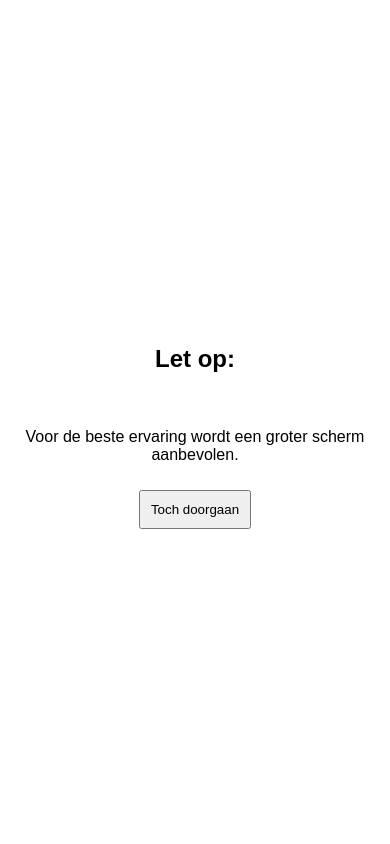
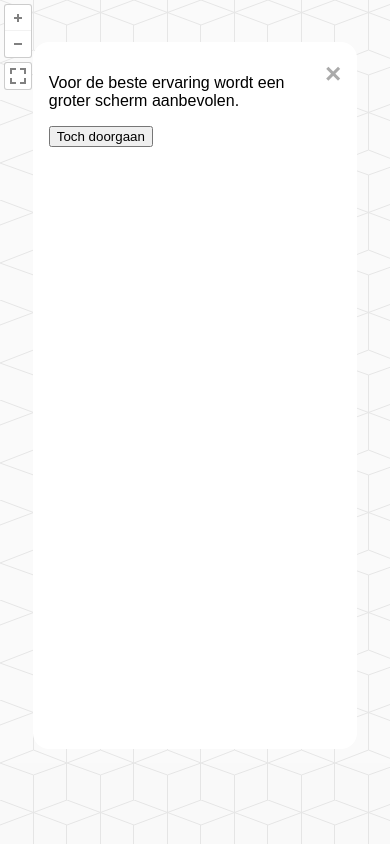
Before and after one commit to vu-ih2ls/vu-virtual-lab, a plain HTML site: page index.html in a window 390 px wide. Drawn offline with Linux system fonts and the light colour scheme.

Commit message:
Add option to show modals
Modals can be shown instead of opening links.

```diff
--- a/index.html
+++ b/index.html
@@ -10,55 +10,68 @@
         html, body {
             height: 100%;
             margin: 0;
+            font-family: sans-serif;
         }
         #panorama {
             height: 100%;
         }
-        /* Warning for small screens */
-        .overlay {
+        /* Simple modal, based on https://www.w3schools.com/howto/howto_css_modals.asp */
+        .modal {
+            display: block;
+            position: fixed;
+            z-index: 1;
+            padding-top: 5vh;
+            inset: 0;
+            width: 100%;
             height: 100%;
-            display: flex;
-            justify-content: center;
-            align-items: center;
-            text-align: center;
-            flex-direction: column;
-            font-family: sans-serif;
+            background-color: rgba(255, 255, 255, 0.5);
         }
-        .overlay > :is(h2, p, button) {
-            padding: 10px;
+        .modal-content {
+            background-color: white;
+            margin: auto;
+            padding: 1em;
+            width: 75%;
+            border-radius: 1em;
         }
-        .hidden {
-            display: none;
+        .close {
+            color: #aaaaaa;
+            float: right;
+            font-size: 28px;
+            font-weight: bold;
+        }
+        .close:hover,
+        .close:focus {
+            color: #000;
+            text-decoration: none;
+            cursor: pointer;
         }
     </style>
 </head>
 <body>
-    <div id="popup" class="hidden overlay">
-        <h2>Let op:</h2>
-        <p>Voor de beste ervaring wordt een groter scherm aanbevolen.</p>
-        <button onclick="popup()">Toch doorgaan</button>
-    </div>
     <div id="panorama"></div>
+    <template id="modal">
+         <div class="modal">
+            <div class="modal-content">
+                <span class="close" onclick="return this.parentNode.parentNode.remove();">&times;</span>
+            </div>
+         </div>
+    </template>
     <script type="module">
       import pannellumViewer from './pannellumViewer.js';
       import settings from './settings.js';
+      import {smallScreenModal} from './modal.js';
 
       // Initialize pannellum viewer.
       pannellum.viewer('panorama', pannellumViewer);
 
-      // Warning for small screens.
+      // Show warning for small screens (messages below can be changed).
       if (settings.smallScreenWarning) {
         let windowSize = window.innerWidth;
         window.addEventListener('load', () => {
-          if (windowSize <= 800) {popup()}
+          if (windowSize <= 800) {smallScreenModal(
+            'Voor de beste ervaring wordt een groter scherm aanbevolen.', 'Toch doorgaan'
+          )}
         });
-      }
-    </script>
-    <script>
-      // Popup function for small screen warning.
-      function popup() {
-        document.getElementById('popup').classList.toggle('hidden');
-        document.getElementById('panorama').classList.toggle('hidden');
       }
     </script>
 </body>
--- /dev/null
+++ b/modal.js
@@ -0,0 +1,61 @@
+// Popup function for small screen warning.
+export let smallScreenModal = function(msg, btn) {
+  // See https://developer.mozilla.org/en-US/docs/Web/HTML/Element/template
+  // Select elements
+  const body = document.querySelector("body");
+  const template = document.querySelector("#modal");
+  // Clone the template
+  const clone = template.content.cloneNode(true);
+  let content = clone.querySelector(".modal-content");
+  // Modal should fill 80% of screen height
+  content.style = "min-height: 80vh;";
+  // Adding <p> tag:
+  let p = document.createElement("p");
+  p.textContent = msg;
+  content.appendChild(p);
+  // Adding <button>:
+  let button = document.createElement("button");
+  button.textContent = btn;
+  button.onclick = function() {return this.parentNode.parentNode.remove()};
+  content.appendChild(button);
+  // Add modal to body
+  body.appendChild(clone);
+};
+
+export let showModal = function(e, [type, value]) {
+  // See https://developer.mozilla.org/en-US/docs/Web/HTML/Element/template
+  // Select elements
+  const body = document.querySelector("body");
+  const template = document.querySelector("#modal");
+  // Clone the template
+  const clone = template.content.cloneNode(true);
+  let content = clone.querySelector(".modal-content");
+  // Determine type of modal.
+  if (type === 'p') {
+    // Adding <p> tag:
+    let p = document.createElement("p");
+    p.textContent = value;
+    content.appendChild(p)
+  } else if (type === 'iframe') {
+    // Adding <iframe> tag with video url:
+    let iframe = document.createElement("iframe");
+    // Styling
+    iframe.allowFullscreen = true;
+    iframe.width = "100%";
+    iframe.style = "min-height: 80vh;";
+    iframe.frameBorder = "0";
+    // Set url of iframe to value
+    iframe.src = value;
+    content.appendChild(iframe);
+  } else if (type === 'img') {
+    // Adding <img> tag with img url:
+    let img = document.createElement("img");
+    // Styling
+    img.style = "width: 100%; min-height: 80vh;";
+    // Set url of img to value
+    img.src = value;
+    content.appendChild(img);
+  }
+  // Add modal to body
+  body.appendChild(clone);
+};
--- a/pannellumViewer.js
+++ b/pannellumViewer.js
@@ -1,5 +1,6 @@
 // Import settings from settings file.
 import settings from './settings.js';
+import {showModal} from './modal.js';
 const baseUrl = settings.baseUrl;
 const folder = settings.folder;
 
@@ -37,7 +38,14 @@ const pannellumViewer = {
           // Text shown on hover.
           "text": "Instrument 1",
           // Link to canvas page or url with more information.
-          "URL": baseUrl + "/pages/instrument"
+          // "URL": baseUrl + "/pages/instrument",
+
+          // OR: Use custom popup function to show popup.
+          "clickHandlerFunc": showModal,
+          // With arguments: array of html element name (in this case <p>) and the value (text or a url).
+          "clickHandlerArgs": ["p", "This is a test!"],
+          // OR:
+          // "clickHandlerArgs": ["iframe", "https://www.youtube.com/embed/gw4A4CgwtyE?si=WmNxFpOCBCLPGQrn"],
         },
       ]
     },
--- a/settings.js
+++ b/settings.js
@@ -1,7 +1,7 @@
 const settings = {
   // Edit this url for different canvas urls or course codes.
   "baseUrl": "https://canvas.vu.nl/courses/<COURSE_CODE>/",
-  // Name of the folder containing the files.
+  // Name of the folder containing the image files.
   "folder": "img",
   // Warning popup for small screens.
   "smallScreenWarning": true
```
Also changed, not shown: 1 other file.
